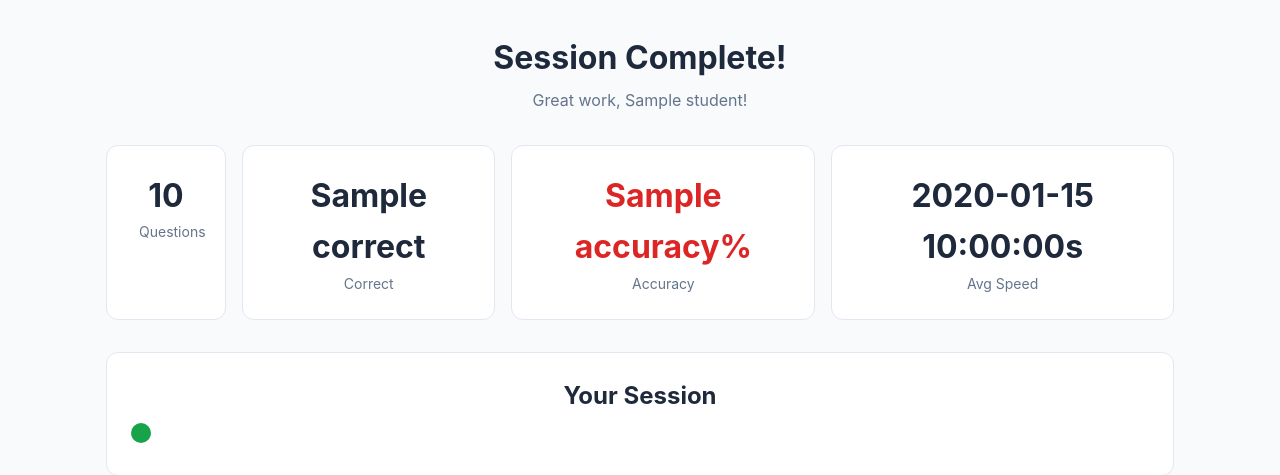
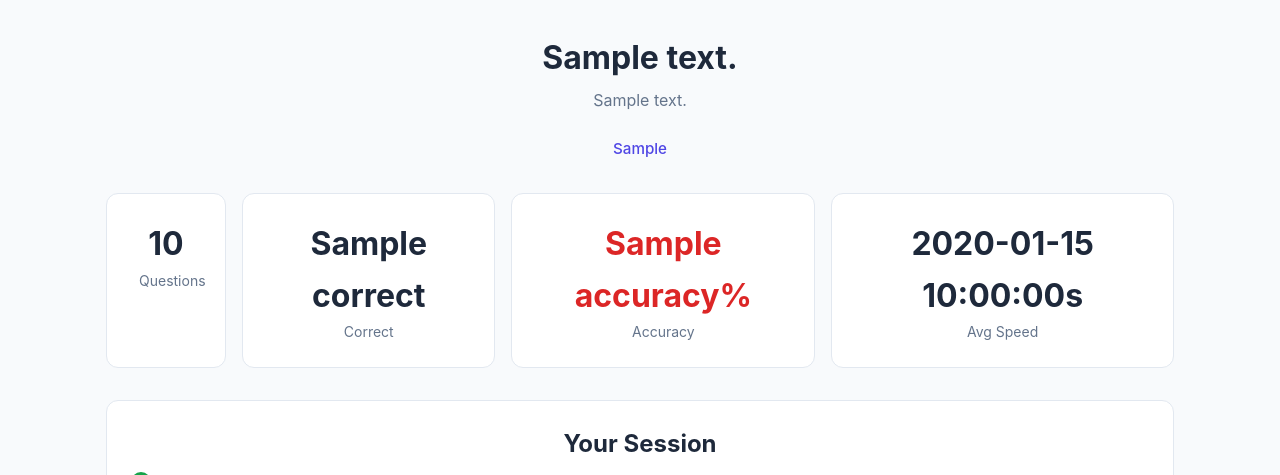
Before and after one commit to bkmrkr/mora, a Flask app: template templates/session/summary.html in a window 1280 px wide. Shown: the part 71-546 px from the top of the page. Run offline with Flask 3, Linux system fonts and the light colour scheme; the template is opened without the code that fills it: most values are stand-ins (such as "Sample title", 1, 10 or a date in 2020).

Commit message:
Add personalized summary messages based on session performance
Headline adapts to accuracy (Outstanding/Great/Good Effort/encouraging).
Session insight highlights best skill or skill needing work. Makes
the summary feel like a personal coach, not just a data dump.

Co-Authored-By: Claude Opus 4.6 <noreply@anthropic.com>

```diff
--- a/static/css/style.css
+++ b/static/css/style.css
@@ -547,6 +547,12 @@ body {
 /* Summary */
 .summary-container { text-align: center; }
 .summary-container h1 { margin-bottom: 0.25rem; }
+.session-insight {
+    font-size: 0.95rem;
+    color: var(--primary);
+    font-weight: 500;
+    margin-top: 0.25rem;
+}
 .stat-cards {
     display: flex;
     justify-content: center;
--- a/templates/session/summary.html
+++ b/templates/session/summary.html
@@ -2,8 +2,11 @@
 {% block title %}Mora — Session Summary{% endblock %}
 {% block content %}
 <div class="summary-container">
-    <h1>Session Complete!</h1>
-    <p class="subtitle">Great work, {{ student.name }}!</p>
+    <h1>{{ summary_headline }}</h1>
+    <p class="subtitle">{{ summary_message }}</p>
+    {% if session_insight %}
+    <p class="session-insight">{{ session_insight }}</p>
+    {% endif %}
 
     <div class="stat-cards">
         <div class="stat-card">
```
Also changed, not shown: routes/session.py (+30 -0 lines), tests/test_integration.py (+2 -2 lines), tests/test_routes.py (+2 -2 lines), CHANGELOG.md.
